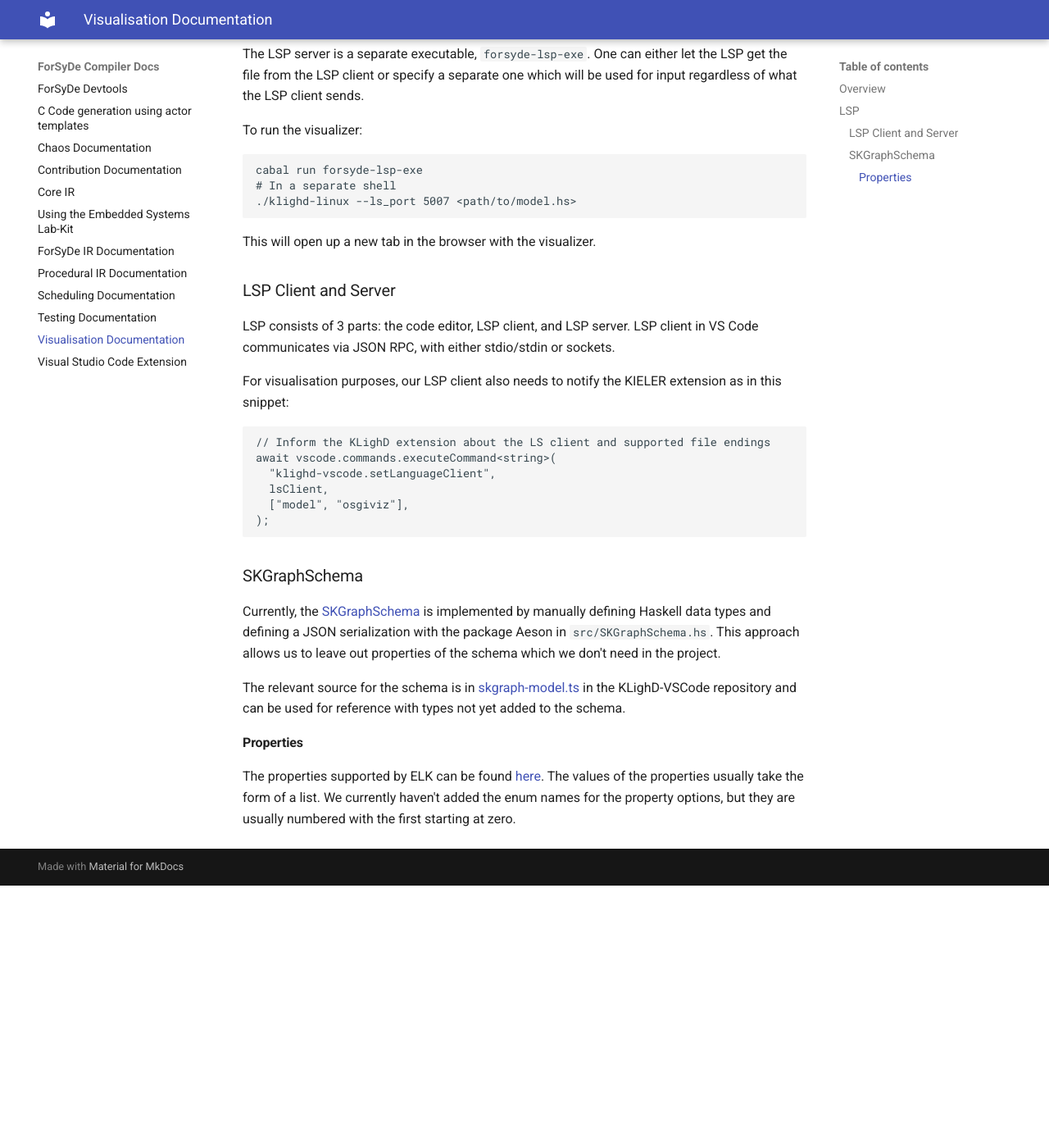
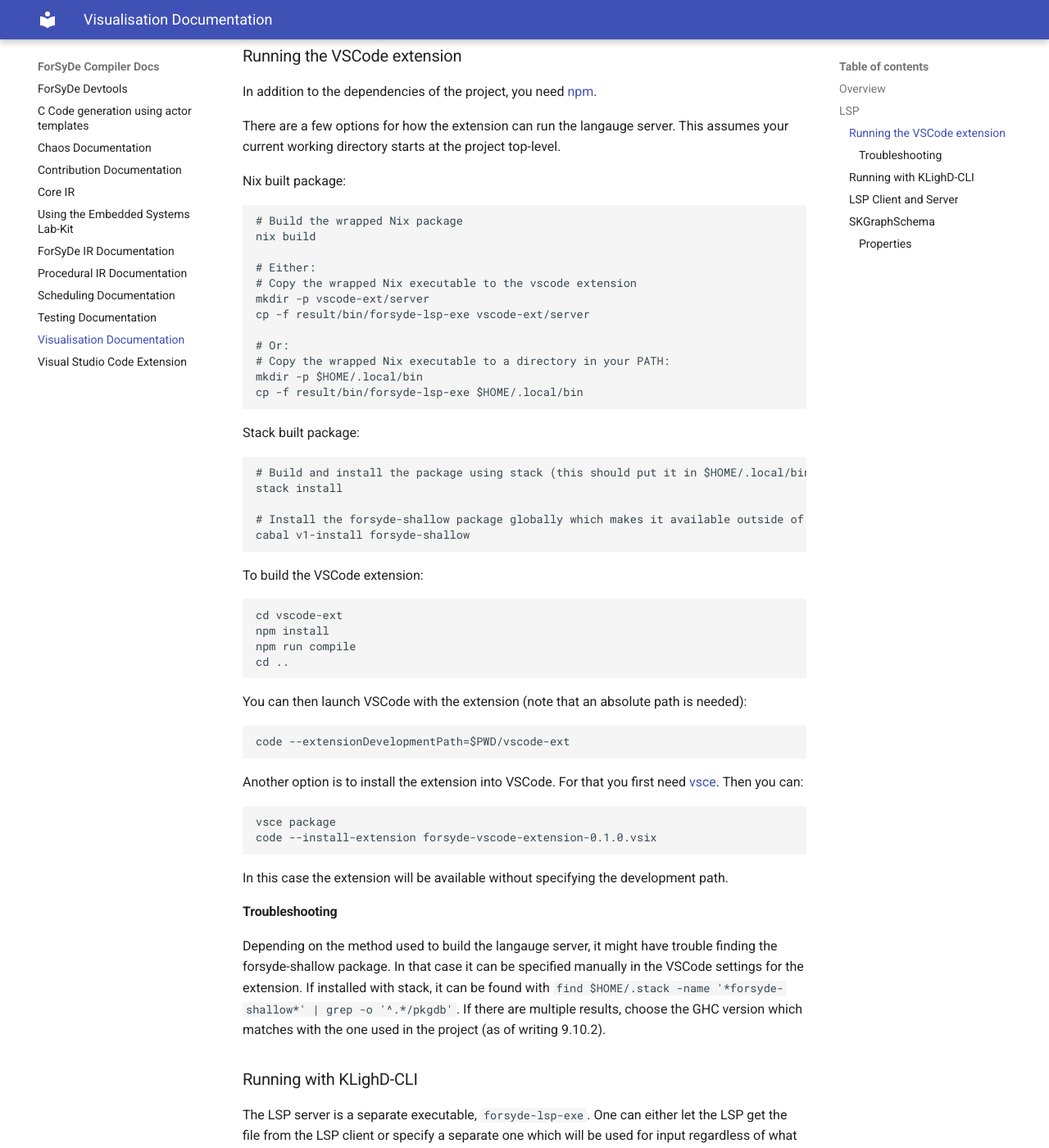
Before and after one commit to sthaeron/forsyde-devtools, an MkDocs documentation site: the page built from docs/visualisation.md, in a window 1280 px wide and 1400 px high, scrolled down 685 px. Shown: the whole window at 82% size. Built offline with MkDocs 1.6.1 and Material for MkDocs 9.7.7, drawn with Linux system fonts in a browser that asks for light colours; before the commit the page ends 1765 px from its top, so only the background shows below that.

Commit message:
docs: add information on how to run the VSCode extension

````diff
--- a/docs/visualisation.md
+++ b/docs/visualisation.md
@@ -17,6 +17,69 @@
 ```
 
 ## LSP
+
+### Running the VSCode extension
+
+In addition to the dependencies of the project, you need [npm](https://nodejs.org/en/learn/getting-started/an-introduction-to-the-npm-package-manager).
+
+There are a few options for how the extension can run the langauge server.
+This assumes your current working directory starts at the project top-level.
+
+Nix built package:
+```sh
+# Build the wrapped Nix package
+nix build
+
+# Either:
+# Copy the wrapped Nix executable to the vscode extension
+mkdir -p vscode-ext/server
+cp -f result/bin/forsyde-lsp-exe vscode-ext/server
+
+# Or:
+# Copy the wrapped Nix executable to a directory in your PATH:
+mkdir -p $HOME/.local/bin
+cp -f result/bin/forsyde-lsp-exe $HOME/.local/bin
+```
+
+Stack built package:
+```sh
+# Build and install the package using stack (this should put it in $HOME/.local/bin)
+stack install
+
+# Install the forsyde-shallow package globally which makes it available outside of the project
+cabal v1-install forsyde-shallow
+```
+
+To build the VSCode extension:
+```sh
+cd vscode-ext
+npm install
+npm run compile
+cd ..
+```
+
+You can then launch VSCode with the extension (note that an absolute path is needed):
+```sh
+code --extensionDevelopmentPath=$PWD/vscode-ext
+```
+
+Another option is to install the extension into VSCode. For that you first need [vsce](https://code.visualstudio.com/api/working-with-extensions/publishing-extension).
+Then you can:
+```sh
+vsce package
+code --install-extension forsyde-vscode-extension-0.1.0.vsix
+```
+In this case the extension will be available without specifying the development path.
+
+
+#### Troubleshooting
+
+Depending on the method used to build the langauge server, it might have trouble finding the forsyde-shallow package.
+In that case it can be specified manually in the VSCode settings for the extension.
+If installed with stack, it can be found with `find $HOME/.stack -name '*forsyde-shallow*' | grep -o '^.*/pkgdb'`.
+If there are multiple results, choose the GHC version which matches with the one used in the project (as of writing 9.10.2).
+
+### Running with KLighD-CLI
 
 The LSP server is a separate executable, `forsyde-lsp-exe`. One can either let the LSP
 get the file from the LSP client or specify a separate one which will be used for input
````
